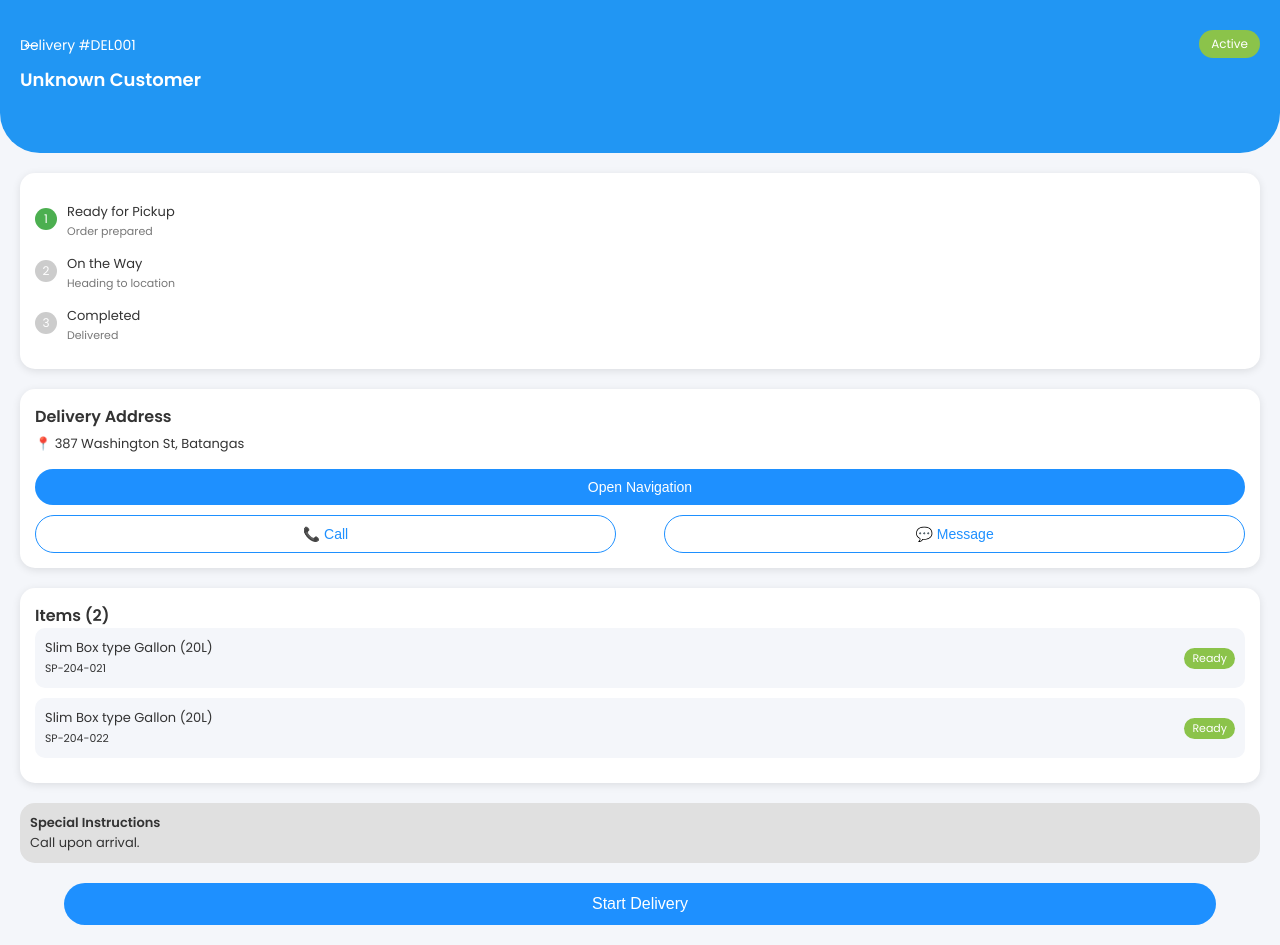
After one commit to HanamiGarduque/RCH-Techworks, a PHP site: page /Rider/delivery_info.php in a window 1280 px wide. The commit adds this page. Run offline with PHP 8.4, Linux system fonts and the light colour scheme.

Commit message:
Integ of Openstreet but not yet functional

```diff
--- /dev/null
+++ b/Rider/delivery_info.php
@@ -0,0 +1,242 @@
+<?php
+session_start();
+
+// Get customer from query parameter
+$customer_name = isset($_GET['customer']) ? $_GET['customer'] : 'Unknown Customer';
+
+// Example: fetch order info from database based on customer_name or rider_id
+$order_id = "#DEL001";
+$address = "387 Washington St, Batangas";
+$items = [
+    ["name" => "Slim Box type Gallon (20L)", "code" => "SP-204-021", "status" => "Ready"],
+    ["name" => "Slim Box type Gallon (20L)", "code" => "SP-204-022", "status" => "Ready"]
+];
+$instructions = "Call upon arrival.";
+?>
+
+<!DOCTYPE html>
+<html lang="en">
+<head>
+<meta charset="UTF-8">
+<meta name="viewport" content="width=device-width, initial-scale=1.0">
+<title>Delivery Info | RCH Water</title>
+<style>
+    @import url('https://fonts.googleapis.com/css2?family=Poppins:wght@400;600&display=swap');
+    body {
+        font-family: 'Poppins', sans-serif;
+        background-color: #f4f6fa;
+        margin: 0;
+        padding: 0;
+        color: #333;
+    }
+    .header {
+        background-color: #2196F3;
+        color: white;
+        padding: 30px 20px 60px;
+        border-radius: 0 0 40px 40px;
+        position: relative;
+    }
+    .back-btn {
+        position: absolute;
+        top: 25px;
+        left: 20px;
+        font-size: 22px;
+        cursor: pointer;
+    }
+    .header h3 {
+        margin: 10px 0 0;
+        font-weight: 600;
+        font-size: 18px;
+    }
+    .header p {
+        margin: 5px 0 0;
+        font-size: 14px;
+    }
+    .status-badge {
+        position: absolute;
+        top: 30px;
+        right: 20px;
+        background-color: #8BC34A;
+        color: white;
+        font-size: 12px;
+        padding: 5px 12px;
+        border-radius: 20px;
+    }
+
+    .card {
+        background-color: white;
+        border-radius: 15px;
+        box-shadow: 0 2px 8px rgba(0,0,0,0.1);
+        margin: 20px;
+        padding: 15px;
+    }
+
+    .step {
+        display: flex;
+        align-items: center;
+        margin: 10px 0;
+    }
+    .circle {
+        width: 22px;
+        height: 22px;
+        border-radius: 50%;
+        background-color: #ccc;
+        color: white;
+        display: flex;
+        justify-content: center;
+        align-items: center;
+        font-size: 12px;
+        margin-right: 10px;
+    }
+    .active-step {
+        background-color: #4CAF50;
+    }
+    .step span {
+        font-size: 13px;
+    }
+    .step small {
+        display: block;
+        font-size: 11px;
+        color: #777;
+    }
+
+    .btn {
+        display: inline-block;
+        text-align: center;
+        border: none;
+        border-radius: 20px;
+        cursor: pointer;
+        font-size: 14px;
+        padding: 10px 0;
+        transition: background 0.2s;
+    }
+    .btn-primary {
+        background-color: #1E90FF;
+        color: white;
+        width: 100%;
+        margin-top: 10px;
+    }
+    .btn-primary:hover {
+        background-color: #0b7dda;
+    }
+    .btn-outline {
+        background-color: #fff;
+        color: #1E90FF;
+        border: 1px solid #1E90FF;
+        width: 48%;
+    }
+
+    .items {
+        background-color: white;
+        border-radius: 15px;
+        margin: 20px;
+        padding: 15px;
+        box-shadow: 0 2px 8px rgba(0,0,0,0.1);
+    }
+    .item {
+        display: flex;
+        justify-content: space-between;
+        align-items: center;
+        background-color: #f4f6fa;
+        border-radius: 10px;
+        padding: 10px;
+        margin-bottom: 10px;
+    }
+    .item-info {
+        font-size: 13px;
+    }
+    .item-status {
+        background-color: #8BC34A;
+        color: white;
+        border-radius: 12px;
+        padding: 2px 8px;
+        font-size: 11px;
+    }
+
+    .special {
+        background-color: #e0e0e0;
+        border-radius: 15px;
+        padding: 10px;
+        margin: 20px;
+        font-size: 13px;
+    }
+
+    .start-btn {
+        background-color: #1E90FF;
+        color: white;
+        border: none;
+        border-radius: 25px;
+        font-size: 16px;
+        padding: 12px 0;
+        width: 90%;
+        display: block;
+        margin: 20px auto;
+        cursor: pointer;
+    }
+    .start-btn:hover {
+        background-color: #0b7dda;
+    }
+</style>
+</head>
+<body>
+
+<div class="header">
+    <div class="back-btn" onclick="history.back()">←</div>
+    <span class="status-badge">Active</span>
+    <p>Delivery <?= $order_id ?></p>
+    <h3><?= htmlspecialchars($customer_name) ?></h3>
+</div>
+
+<div class="card">
+    <div class="step"><div class="circle active-step">1</div> <div><span>Ready for Pickup</span><small>Order prepared</small></div></div>
+    <div class="step"><div class="circle">2</div> <div><span>On the Way</span><small>Heading to location</small></div></div>
+    <div class="step"><div class="circle">3</div> <div><span>Completed</span><small>Delivered</small></div></div>
+</div>
+
+<div class="card">
+    <strong>Delivery Address</strong>
+    <p style="font-size:13px; margin:5px 0;">📍 <?= htmlspecialchars($address) ?></p>
+    <button class="btn btn-primary" onclick="openMap()">Open Navigation</button>
+    <div style="display:flex;justify-content:space-between;margin-top:10px;">
+        <button class="btn btn-outline" onclick="callCustomer()">📞 Call</button>
+        <button class="btn btn-outline" onclick="messageCustomer()">💬 Message</button>
+    </div>
+</div>
+
+<div class="items">
+    <strong>Items (<?= count($items) ?>)</strong>
+    <?php foreach ($items as $item): ?>
+        <div class="item">
+            <div class="item-info">
+                <?= htmlspecialchars($item['name']) ?><br>
+                <small><?= htmlspecialchars($item['code']) ?></small>
+            </div>
+            <div class="item-status"><?= htmlspecialchars($item['status']) ?></div>
+        </div>
+    <?php endforeach; ?>
+</div>
+
+<div class="special">
+    <strong>Special Instructions</strong><br>
+    <?= htmlspecialchars($instructions) ?>
+</div>
+
+<button class="start-btn" onclick="startDelivery()">Start Delivery</button>
+
+<script>
+function openMap() {
+    window.open("https://www.openstreetmap.org", "_blank");
+}
+function callCustomer() {
+    alert("Calling customer...");
+}
+function messageCustomer() {
+    alert("Opening messaging app...");
+}
+function startDelivery() {
+    window.location.href = "order_arrival.php";
+}
+</script>
+
+</body>
+</html>
```
Also changed, not shown: Rider/dashboard.php (+5 -3 lines).
